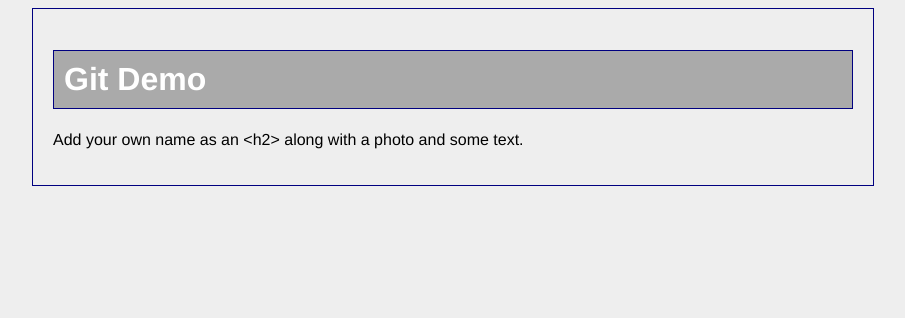
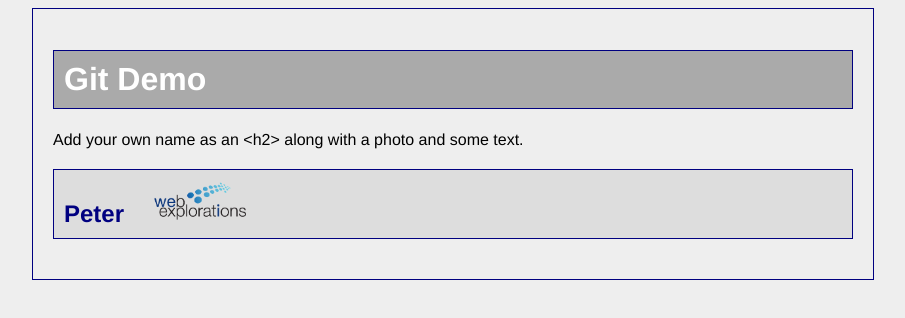
Before and after one commit to petermankato/gitDemo, a plain HTML site: page gitHubDemo.html in a window 1280 px wide. Shown: the whole page, without its empty margins (187-1092 px from the left). Drawn offline with Linux system fonts and the light colour scheme.

Commit message:
Added h2 with Peter's name and Web Exploration Logo

```diff
--- a/gitHubDemo.html
+++ b/gitHubDemo.html
@@ -53,6 +53,7 @@
 <p>
 Add your own name as an &lt;h2> along with a photo and some text.
 </p>
+<h2>Peter  <img src="graphic/webExplorations138x42T.png" alt="Logo for Web Explorations" /></h2>
 </div>
 </body>
 </html>
```
Also changed, not shown: graphic/webExplorations138x42T.png (added).
